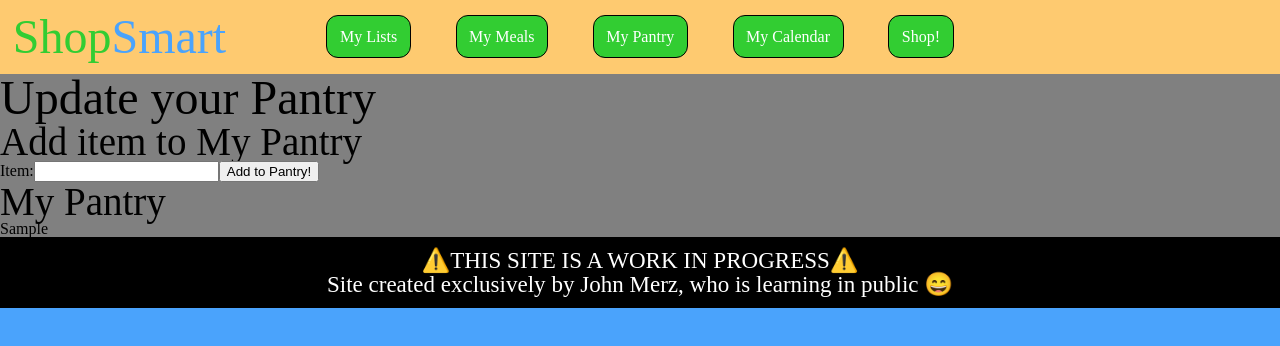
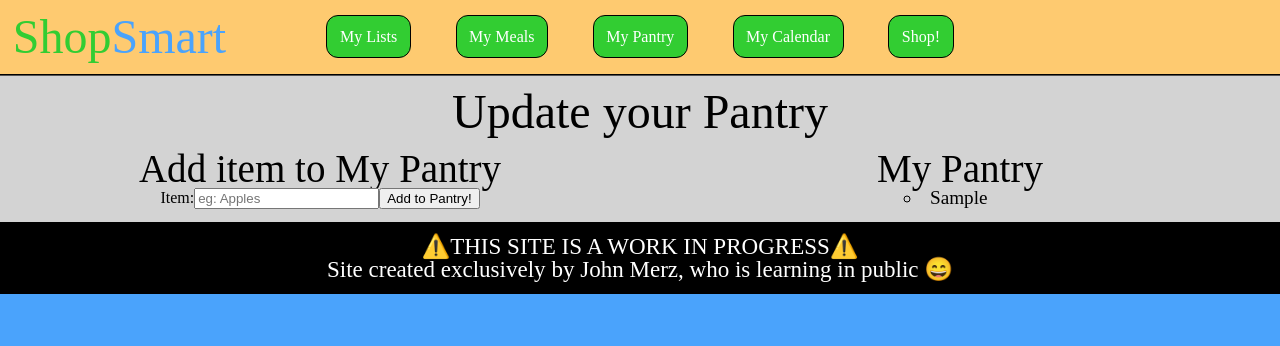
Before and after one commit to jmerz826/shop-smart, a React (Create React App) app: page /pantry in a window 1280 px wide. Both pictures are taken after typing "Sample" into the empty fields and a click on the button "Add to Pantry!". Shown: the top 346 px of the page. Built offline with nearby package versions, Linux system fonts and the light colour scheme.

Commit message:
styling and pantry fairly functional

```diff
--- a/src/actions/index.js
+++ b/src/actions/index.js
@@ -1,5 +1,6 @@
 export const ADD_LIST_TO_LISTS = 'ADD_LIST_TO_LISTS';
 export const ADD_ITEM_TO_PANTRY = 'ADD_ITEM_TO_PANTRY';
+export const REMOVE_ITEM_FROM_PANTRY = 'REMOVE_ITEM_FROM_PANTRY';
 
 export const addListToLists = (list) => {
     return ({
@@ -12,3 +13,9 @@ export const addItemToPantry = (item) => {
         type: ADD_ITEM_TO_PANTRY, payload: item
     });
 };
+
+export const removeItemFromPantry = (item) => {
+    return ({
+        type: REMOVE_ITEM_FROM_PANTRY, payload: item
+    });
+};
--- a/src/components/header.js
+++ b/src/components/header.js
@@ -6,6 +6,7 @@ const StyledHeader = styled.div`
     display: flex;
     background-color: #FECA70;
     padding:1%;
+    border-bottom: 2px groove black;
 
     h2{
         width:25%;
--- a/src/components/lists/newList.js
+++ b/src/components/lists/newList.js
@@ -146,7 +146,7 @@ const NewList = (props) => {
                         name='item'
                         value={formValues.item}
                         onChange={handleChange}
-                        placeholder="ex: Eggs"
+                        placeholder="eg: Eggs"
                         id='item-input'
                     />
                 </label>
--- a/src/components/pantry/pantryItem.js
+++ b/src/components/pantry/pantryItem.js
@@ -1,10 +1,39 @@
 import React from "react";
+import styled from "styled-components";
+import { connect } from "react-redux";
+import { removeItemFromPantry } from "../../actions";
+
+const StyledLi = styled.li`
+    button{
+        border: none;
+        visibility: hidden;
+    }
+    :hover{
+        button{
+            visibility:visible;
+        }
+    }
+
+`
 
 const PantryItem = (props) => {
-    const { item } = props;
+    const { item, pantryItems } = props;
+
+    const handleDelete = (i) => {
+        props.removeItemFromPantry(i);
+    }
     return (
-        <li>{item}</li>
+        <StyledLi>{item}<button onClick={() => {
+            handleDelete(item)
+        }
+        }>❌</button></StyledLi>
     );
 };
 
-export default PantryItem;
+const mapStateToProps = state => {
+    return ({
+        pantryItems: state.pantryItems
+    });
+};
+
+export default connect(mapStateToProps, {removeItemFromPantry})(PantryItem);
--- a/src/components/pantry/pantryItems.js
+++ b/src/components/pantry/pantryItems.js
@@ -5,7 +5,31 @@ import PantryItem from "./pantryItem";
 import styled from "styled-components";
 
 const StyledPantry = styled.div`
-    background-color:gray;
+    background-color:lightgray;
+    text-align:center;
+    padding-top:1%;
+
+    .container{
+        display:flex;
+        margin-top:1%;
+        padding-bottom:1%;
+    }
+    form{
+        width:50%;
+    }
+    .pantry-inventory{
+        width:50%;
+    }
+    ul{
+        list-style-type:circle;
+        list-style-position:inside;
+        margin-left:2%;
+        font-size:1.2rem;
+        display:inline-block;
+        text-align:left;
+        margin:0 auto;
+        text-transform: capitalize;
+    }
 `
 
 const initialFormValues = {
@@ -14,7 +38,6 @@ const initialFormValues = {
 
 const PantryItems = (props) => {
     const [formValues, setFormValues] = useState(initialFormValues);
-    console.log(props);
 
     const handleChange = (e) => {
         setFormValues({
@@ -26,35 +49,42 @@ const PantryItems = (props) => {
     const handleSubmit = e => {
         e.preventDefault();
 
+        if (formValues.item) {
             const newItem = formValues.item;
             props.addItemToPantry(newItem);
             setFormValues(initialFormValues);
+        }
     }
 
     return (
       <StyledPantry>
         <h2>Update your Pantry</h2>
+        <div className="container">
           <form>
             <h3>Add item to My Pantry</h3>
-                <label> Item:
+            <label>
+              {" "}
+              Item:
               <input
-                        name='item'
-                        type='text'
+                name="item"
+                type="text"
                 value={formValues.item}
                             onChange={handleChange}
+                            placeholder="eg: Apples"
               />
             </label>
             <button onClick={handleSubmit}>Add to Pantry!</button>
           </form>
-            <div>
+          <div className="pantry-inventory">
             <h3>My Pantry</h3>
             <ul>
-                    {
-                        props.pantryItems ? props.pantryItems.map(item => {
-                            return <PantryItem item={item} key={item}/>
-                        }) : 'nothing in pantry yet!'
-                    }
+              {props.pantryItems
+                ? props.pantryItems.map((item) => {
+                    return <PantryItem item={item} key={item} />;
+                  })
+                : "nothing in pantry yet!"}
             </ul>
+          </div>
         </div>
       </StyledPantry>
     );
--- a/src/reducers/index.js
+++ b/src/reducers/index.js
@@ -1,4 +1,5 @@
-import { ADD_LIST_TO_LISTS, ADD_ITEM_TO_PANTRY } from "../actions";
+import { ADD_LIST_TO_LISTS, ADD_ITEM_TO_PANTRY, REMOVE_ITEM_FROM_PANTRY } from "../actions";
+import pantryItems from "../components/pantry/pantryItems";
 
 const initialState = {
     previousLists: [],
@@ -7,7 +8,6 @@ const initialState = {
 
 
 const reducer = (state = initialState, action) => {
-    console.log(state);
     switch (action.type) {
         case ADD_LIST_TO_LISTS:
             if (state.previousLists) {
@@ -34,6 +34,11 @@ const reducer = (state = initialState, action) => {
                     pantryItems: [action.payload]
                 });
             };
+        case REMOVE_ITEM_FROM_PANTRY:
+            return ({
+                ...state,
+                pantryItems: state.pantryItems.filter(el => el !== action.payload)
+            })
 
         default:
             return{state}
```
Lines whose indentation alone changed are shown as unchanged.
